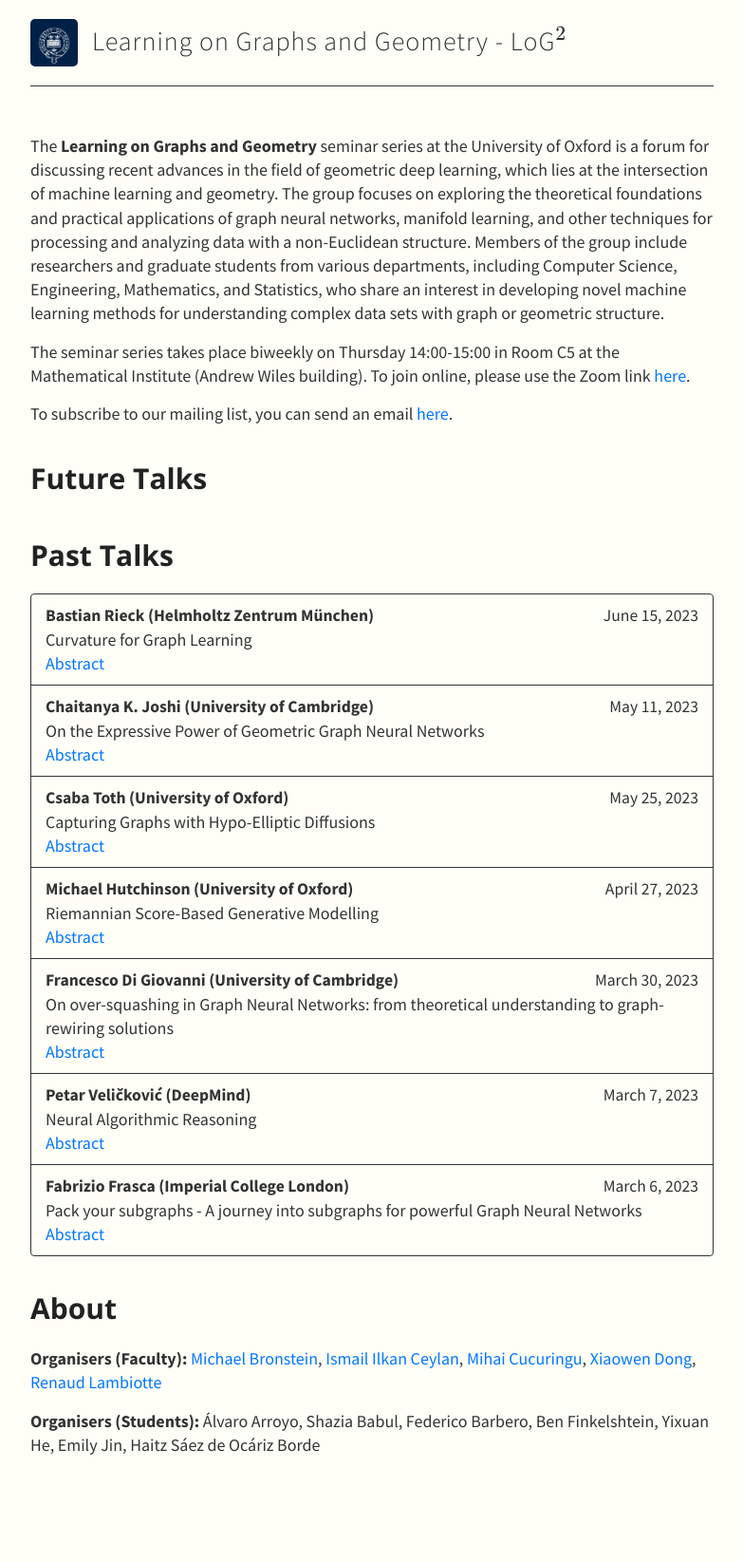
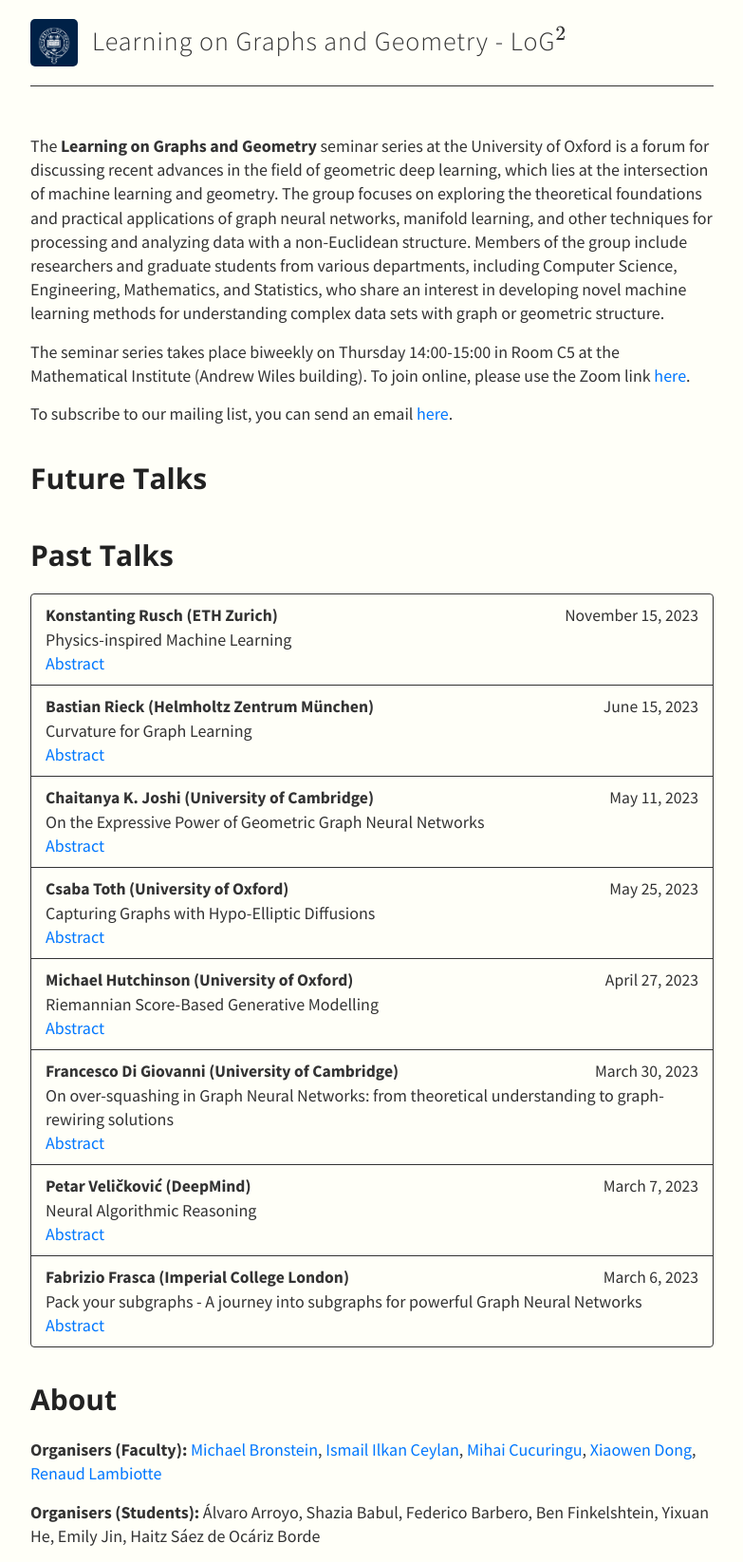
Before and after one commit to log-2/log-2.github.io, a Jekyll site: the page built from index.md, in a window 1280 px wide. Shown: the whole page at 95% size, without its empty margins (248-1031 px from the left). Built offline with Jekyll 4.4.1, drawn with Linux system fonts in a browser that asks for light colours; nearby versions of some CDN libraries; formulas are drawn with MathJax 3; before the commit the page ends 1549 px from its top, so only the background shows below that.

Commit message:
Update talks.yml

```diff
--- a/_data/talks.yml
+++ b/_data/talks.yml
@@ -4,6 +4,11 @@
 
 - type: Past Talks
   members:
+    - speaker: Konstanting Rusch (ETH Zurich)
+      date: November 15, 2023
+      title: "Physics-inspired Machine Learning"
+      abstract: "Combining physics with machine learning is a rapidly growing field of research. Thereby, most work focuses on leveraging machine learning methods to solve problems in physics. Here, however, we focus on the converse, i.e., physics-inspired machine learning, which can be described as incorporating structure from physical systems into machine learning methods to obtain models with better inductive biases. More concretely, we propose several physics-inspired deep learning architectures for sequence modeling based on nonlinear coupled oscillators, Hamiltonian systems, and multi-scale dynamical systems. The proposed architectures tackle central problems in the field of recurrent sequence modeling, namely the vanishing and exploding gradients problem as well as the issue of insufficient expressive power. Moreover, we discuss physics-inspired learning on graphs, wherein the dynamics of the message-passing propagation are derived from physical systems. We further prove that these methods mitigate the over-smoothing issue, thereby enabling the construction of deep graph neural networks (GNNs). We extensively test all proposed methods on a variety of versatile synthetic and real-world datasets, ranging from image recognition, speech recognition, medical applications, and scientific computing for sequence models, to citation networks, computational chemistry applications, and networks of articles and websites for graph learning models."
+      bio:
     - speaker: Bastian Rieck (Helmholtz Zentrum München)
       date: June 15, 2023
       title: "Curvature for Graph Learning"
```
